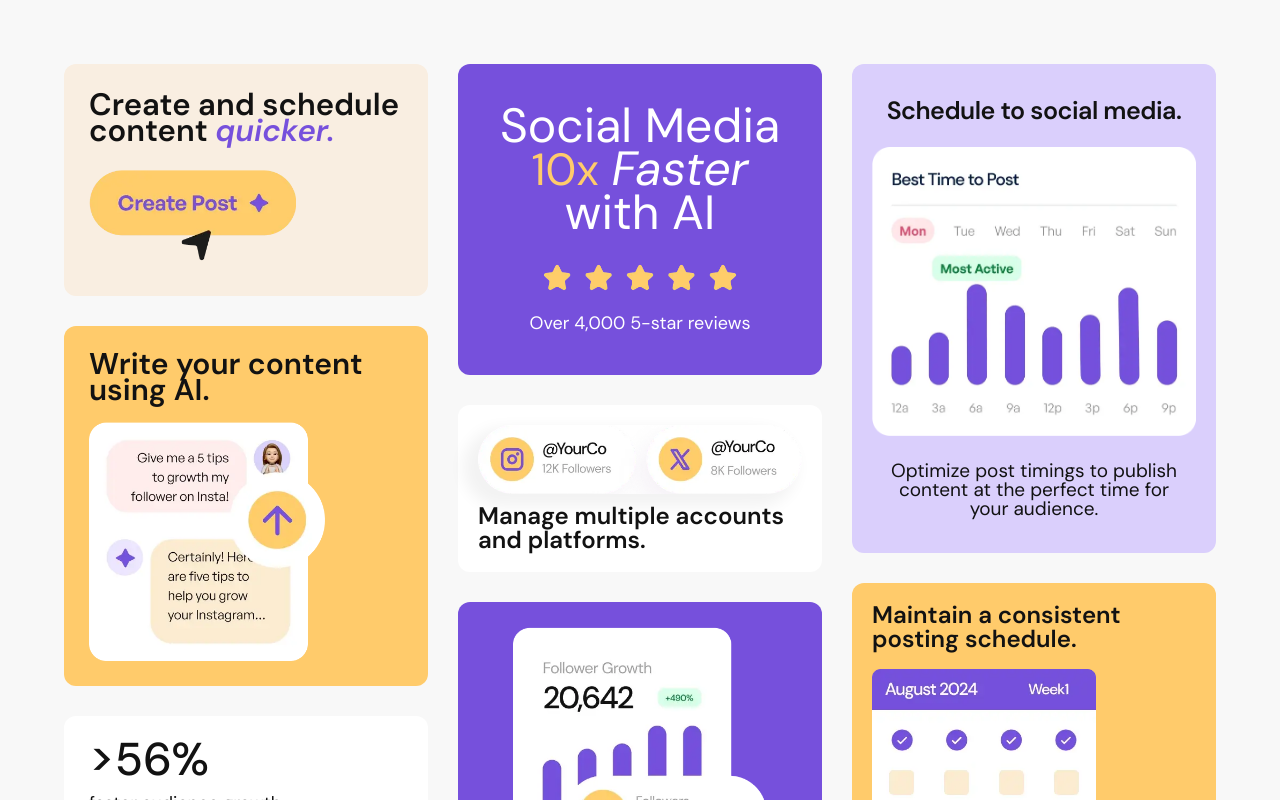
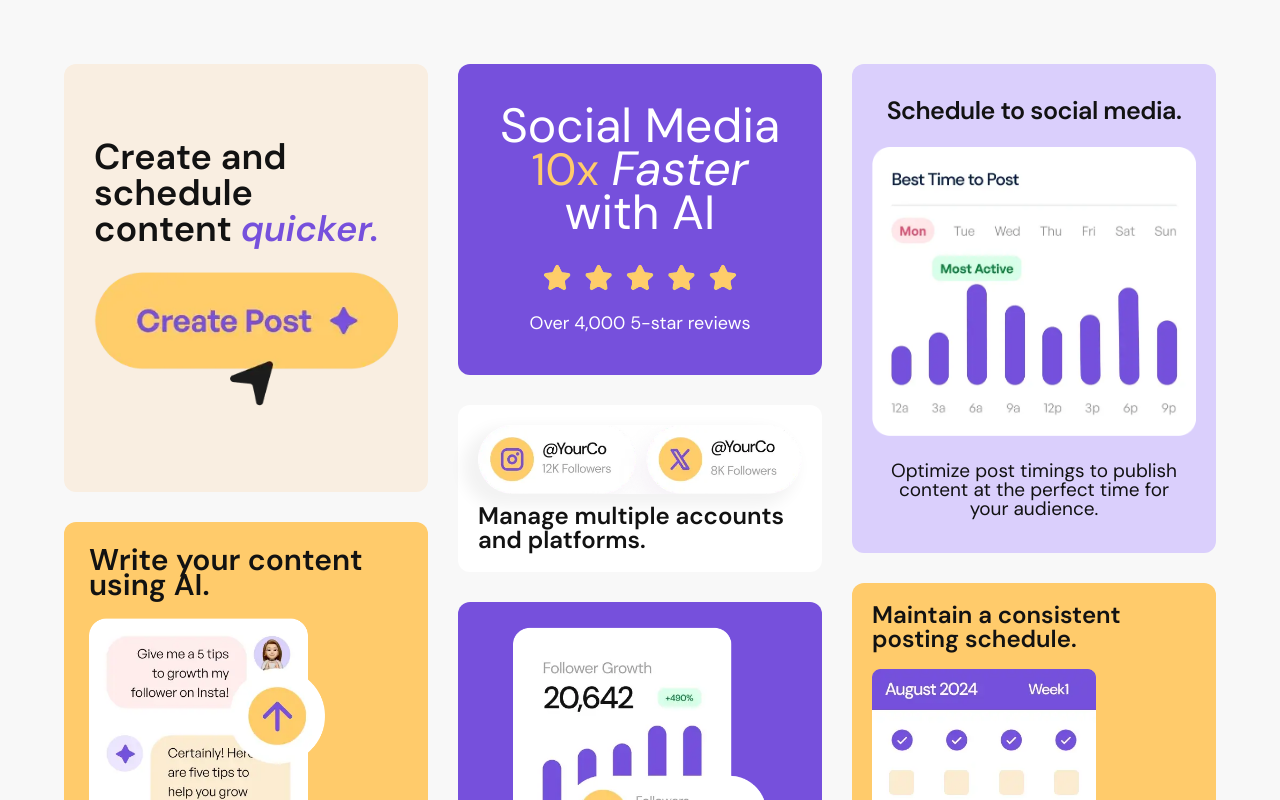
Before and after one commit to pkthunder87/bento-grid, a React (Vite) app: page / in a window 1280 px wide. Shown: the top 800 px of the page. Built offline with nearby package versions, Linux system fonts and the light colour scheme.

Commit message:
Docs: Add react-masonry-css to README

```diff
--- a/src/sass/_components.scss
+++ b/src/sass/_components.scss
@@ -23,13 +23,14 @@
   --color-black: 0deg, 0%, 7%;
 }
 
-/* ===================
-   1.0 Phones 0 - 549px
-   =================== */
+/* ==============================
+   1.0 Phones & Tablets 0 - 900px
+   ============================== */
 
 .main_title {
   font-size: 5rem;
 }
+
 /* =============
    1.1 grid-item
    ============= */
@@ -226,3 +227,60 @@
     }
   }
 }
+
+/* ==========================
+   2.0 Laptops 900px - 1399px
+   ========================== */
+
+/* ==========
+   2.1 grid-item
+   ============= */
+.grid-item {
+  border-radius: 12px;
+
+  &--7 {
+    background-color: hsl(var(--color-yellow-100));
+    padding-inline: 3rem;
+    padding-block: 7.5rem;
+
+    &__title {
+      font-size: 3.6rem;
+      font-weight: 600;
+      line-height: 1em;
+      margin-block-end: 2.5rem;
+    }
+
+    &__img {
+      width: 100%;
+    }
+  }
+
+  &--1 {
+    padding: 4rem;
+    text-align: center;
+    line-height: 2.4em;
+
+    .ten-x {
+      color: hsl(var(--color-yellow-500));
+      font-size: 4.5rem;
+    }
+
+    .faster {
+      font-style: italic;
+    }
+
+    &__title {
+      font-size: 4.8rem;
+      font-weight: 400;
+      margin-block-end: 2rem;
+    }
+
+    &__img {
+      scale: 70%;
+    }
+
+    &__text {
+      margin-block-end: -1rem;
+    }
+  }
+}
--- a/src/sass/_layout.scss
+++ b/src/sass/_layout.scss
@@ -106,6 +106,7 @@
 .my-masonry-grid_column {
   padding-left: 30px; /* gutter size */
   background-clip: padding-box;
+  width: auto;
 }
 
 /* Style your items */
```
Also changed, not shown: 1 other file (tests, documents, lock files or other folders).
